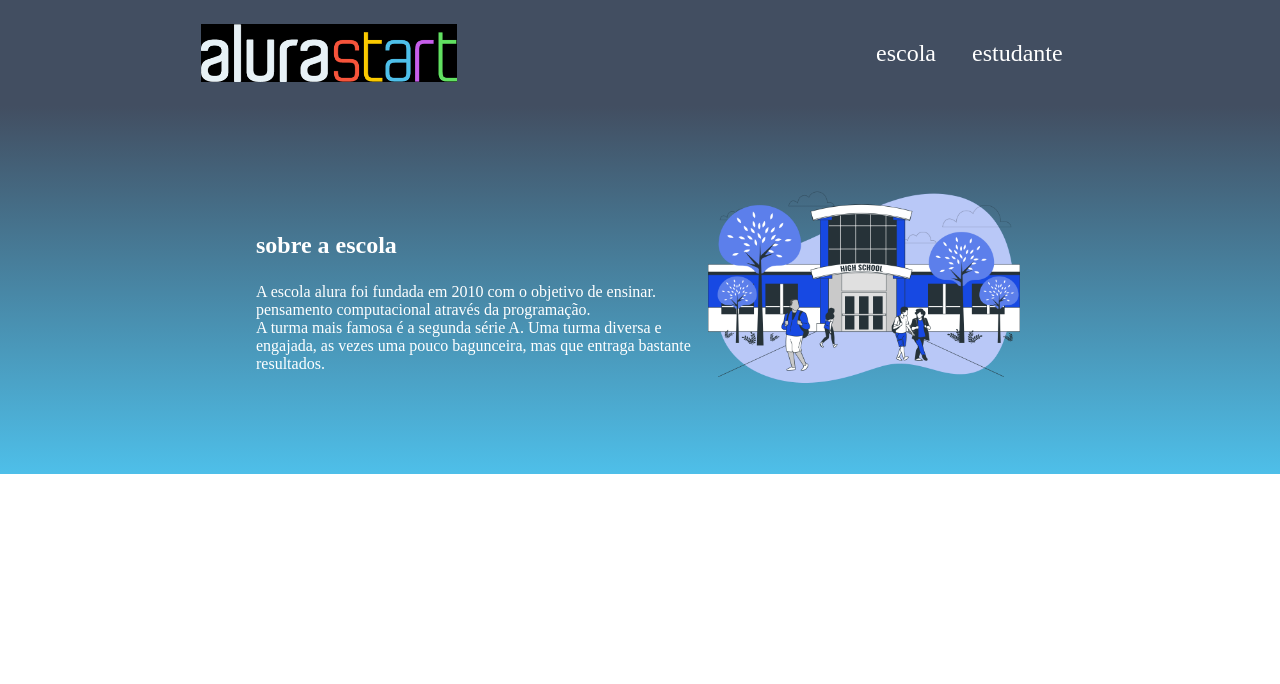
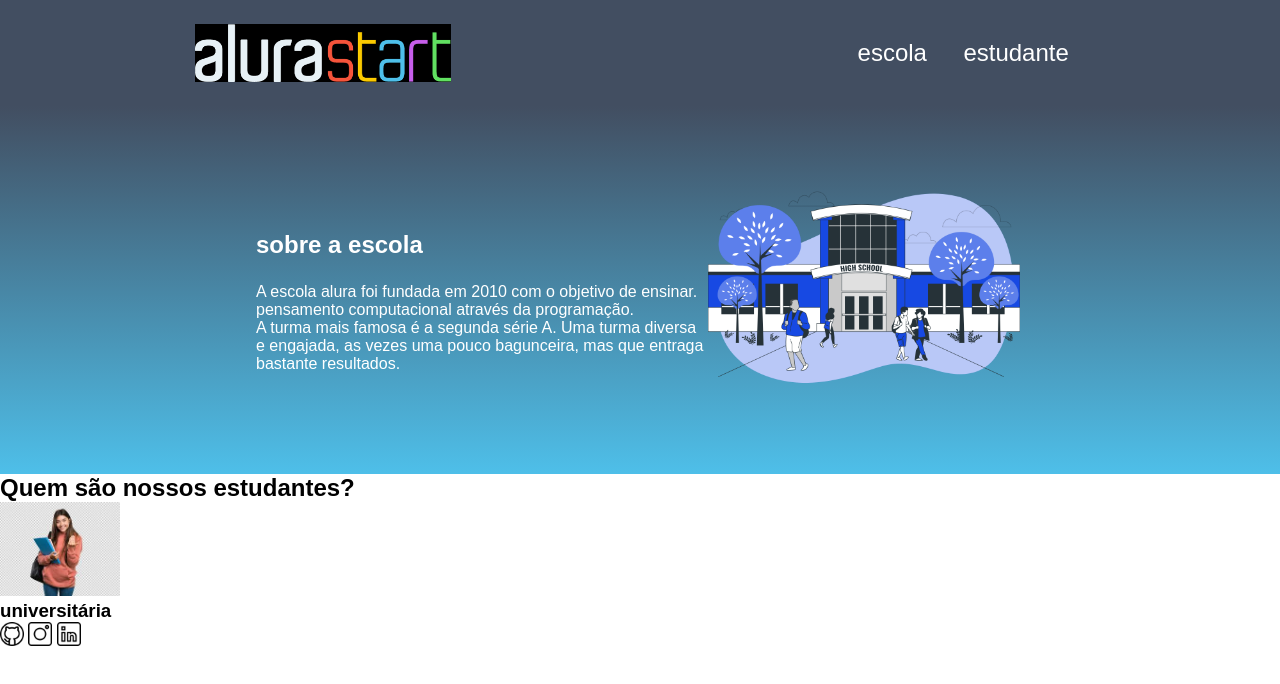
Before and after one commit to joaovitorfreitasnascimento/site-escola, a plain HTML site: page index.html in a window 1280 px wide. Drawn offline with Linux system fonts and the light colour scheme.

Commit message:
atualização do site

```diff
--- a/index.html
+++ b/index.html
@@ -6,6 +6,7 @@
     <meta name="viewport" content="width=device-width, initial-scale=1.0">
     <title>Document</title>
     <link rel="stylesheet" href="style.css">
+    <link rel="preconnect" href="https://fonts.googleapis.com"> <link rel="preconnect" href="https://fonts.gstatic.com" crossorigin> <link href="https: //fonts.googleapis.com/css2?family=Poppins:ital,wght@0,100;0,200;0,300;0,500;0,600;0,800;0,900;1,100;1,200;1,300;1,400;1,500;1,600;1,700;1,800;1,900 &exibir =trocar" rel="folha de estilo">
 </head>
 <body>
     <header class="cabeçalho">
@@ -23,5 +24,15 @@
         </div>
         <img class="escola-imagem" src="High School-bro.png" alt="garotos na escola">
     </section>
+    <section class="estudante">
+        <h2 class="estudante-titulo">Quem são nossos estudantes?</h2>
+        <div class="estudante-div"></div>
+            <img class="estudante-imagem" src="download.jpg" alt="foto da estudante">
+            <h3 class="estudante-nome">universitária</h3>
+            <img class="estudante-icone" src="github.png" alt="icone github">
+            <img class="estudante-icone" src="instagram.png" alt="icone instagram">
+            <img class="estudante-icone" src="linkedin.png" alt="icone linkedin">
+        </div>
+    </section>
 </body>
 </html>
--- a/style.css
+++ b/style.css
@@ -1,6 +1,10 @@
 *{
     margin: 0;
     padding: 0;
+}
+
+body{
+    font-family: 'poppins', sans-serif;
 }
 
 .cabeçalho {
@@ -41,3 +45,15 @@
 .escola-título{
     padding: 24px 0;
 }
+
+.estudante-imagem{
+    width: 120px;
+}
+
+.estudante-icone{
+    width: 24px;
+}
+
+.estudante-div{
+    text-align: center;
+}
```
Also changed, not shown: download.jpg (added), github.png (added), instagram.png (added), linkedin.png (added).
